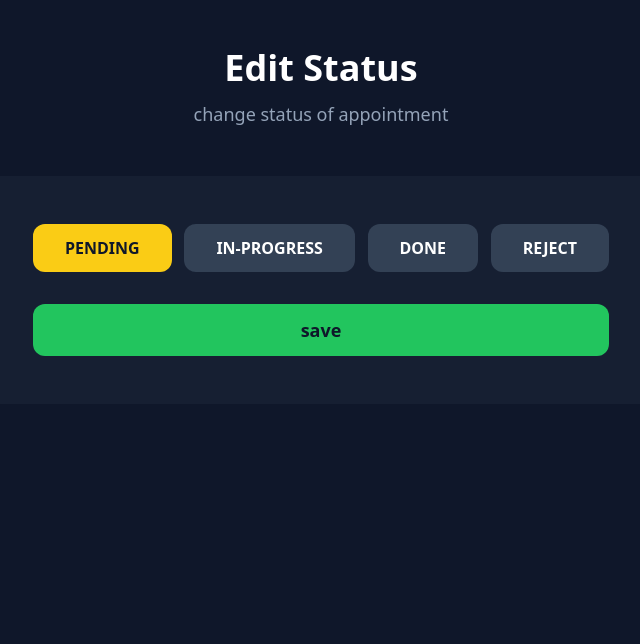
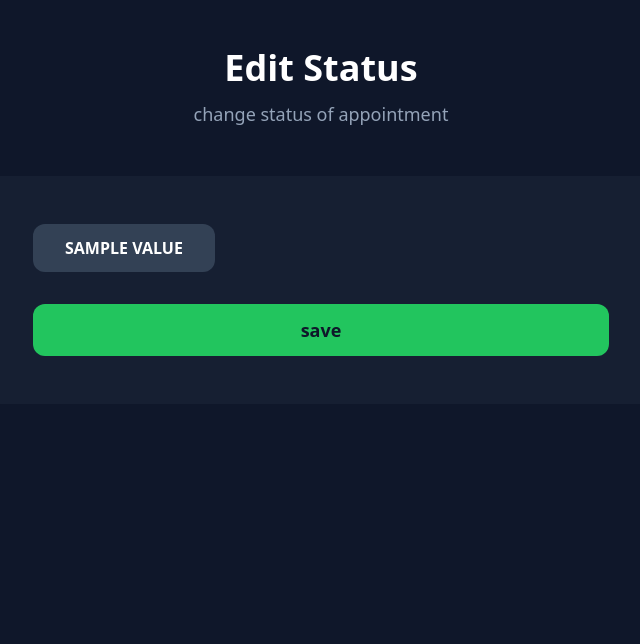
Before and after one commit to nuttawit007/EVConnectService-SSR, a Django app: template staff/templates/appointment_edit.html in a window 1280 px wide. Shown: the part 68-712 px from the top of the page, without its empty margins (319-959 px from the left). Run offline with Django 5.2, Linux system fonts and the light colour scheme; tables that the repository leaves empty hold one stand-in row (values such as "Sample post"); the template is opened without the code that fills it: values that come from a table or form of the project are taken from there, most other values are stand-ins (such as "Sample title", 1, 10 or a date in 2020); parts of the project's set-up code (start-up, migrations or seed data) failed here and were passed over; some libraries are stand-ins or nearby versions.

Commit message:
feat(staff--appointment-editStatus) : Add appointment status editing with form and feedback
Introduced AppointmentStatusForm for validating and updating appointment status. Updated appointment_edit.html to use the form, display errors, and handle POST requests for status changes. Enhanced appointment_list.html to show success messages and highlight rejected appointments. Modified AppointmentListView to order by date and time, and implemented AppointmentEditView to support GET and POST for status updates with user feedback.

```diff
--- /dev/null
+++ b/staff/forms.py
@@ -0,0 +1,21 @@
+from django import forms
+
+from core.models import Appointment
+
+
+class AppointmentStatusForm(forms.ModelForm):
+    class Meta:
+        model = Appointment
+        fields = ["status"]
+        widgets = {
+            "status": forms.RadioSelect(
+                choices=Appointment.Status.choices,
+                attrs={"class": "hidden"},
+            )
+        }
+
+    def clean_status(self):
+        status = self.cleaned_data.get("status")
+        if status not in dict(Appointment.Status.choices):
+            raise forms.ValidationError("Invalid status selection.")
+        return status
--- a/staff/templates/appointment_edit.html
+++ b/staff/templates/appointment_edit.html
@@ -9,45 +9,44 @@
     </div>
 
     <!-- Edit Status Form  -->
-    <form>
-        <div class="bg-slate-800/50 rounded-2xl p-12 max-w-2xl mx-auto">
+    <form method="POST" action="{% url 'appointment_edit' appointment.id %}" class="max-w-2xl mx-auto">
+        {% csrf_token %}
+        <div class="bg-slate-800/50 rounded-2xl p-12">
+            {% if form.errors %}
+                <div class="mb-6 rounded-xl border border-red-500 bg-red-950/70 px-6 py-4 text-sm text-red-200 space-y-1">
+                    {% for field in form %}
+                        {% for error in field.errors %}
+                            <p>{{ error }}</p>
+                        {% endfor %}
+                    {% endfor %}
+                    {% for error in form.non_field_errors %}
+                        <p>{{ error }}</p>
+                    {% endfor %}
+                </div>
+            {% endif %}
+
             <!-- Status Selection  -->
-            <div class="flex flex-wrap justify-between mb-8">
+            <div class="flex flex-wrap justify-between  mb-8">
+                {% for value, label in status_choices %}
                     <label class="cursor-pointer">
-                    <input type="radio" name="status" value="pending" class="peer sr-only" checked>
+                        <input
+                            type="radio"
+                            name="{{ form.status.name }}"
+                            value="{{ value }}"
+                            class="peer sr-only"
+                            {% if value == selected_status %}checked{% endif %}
+                        >
                         <div class="px-8 py-3 bg-slate-700 text-white rounded-xl font-semibold uppercase transition-all peer-checked:bg-yellow-400 peer-checked:text-slate-900 hover:bg-slate-600 peer-checked:hover:bg-yellow-500">
-                        PENDING
+                            {{ value }}
                         </div>
                     </label>
-
-                <label class="cursor-pointer">
-                    <input type="radio" name="status" value="in-progress" class="peer sr-only">
-                    <div class="px-8 py-3 bg-slate-700 text-white rounded-xl font-semibold uppercase transition-all peer-checked:bg-yellow-400 peer-checked:text-slate-900 hover:bg-slate-600 peer-checked:hover:bg-yellow-500">
-                        IN-PROGRESS
-                    </div>
-                </label>
-
-                <label class="cursor-pointer">
-                    <input type="radio" name="status" value="done" class="peer sr-only">
-                    <div class="px-8 py-3 bg-slate-700 text-white rounded-xl font-semibold uppercase transition-all peer-checked:bg-yellow-400 peer-checked:text-slate-900 hover:bg-slate-600 peer-checked:hover:bg-yellow-500">
-                        DONE
-                    </div>
-                </label>
-
-                <label class="cursor-pointer">
-                    <input type="radio" name="status" value="reject" class="peer sr-only">
-                    <div class="px-8 py-3 bg-slate-700 text-white rounded-xl font-semibold uppercase transition-all peer-checked:bg-yellow-400 peer-checked:text-slate-900 hover:bg-slate-600 peer-checked:hover:bg-yellow-500">
-                        REJECT
-                    </div>
-                </label>
+                {% endfor %}
             </div>
 
             <!-- Save Button  -->
-            <a href="{% url 'appointment_list' %}">
             <button type="submit" class="w-full py-3 px-4 bg-green-500 text-slate-900 rounded-xl font-semibold text-lg hover:bg-green-600 transition-colors">
                 save
             </button>
-            </a>
         </div>
     </form>
 </main>
```
Also changed, not shown: staff/templates/appointment_list.html (+16 -6 lines), staff/views.py (+33 -6 lines). Lines whose indentation alone changed are shown as unchanged.
